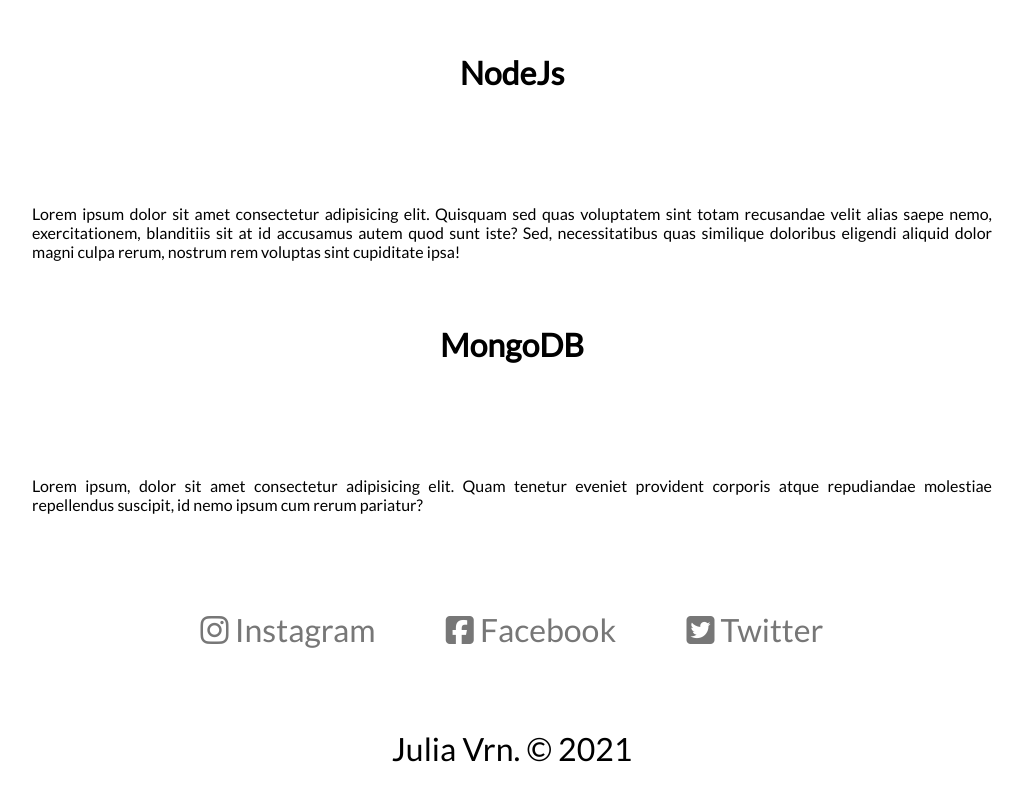
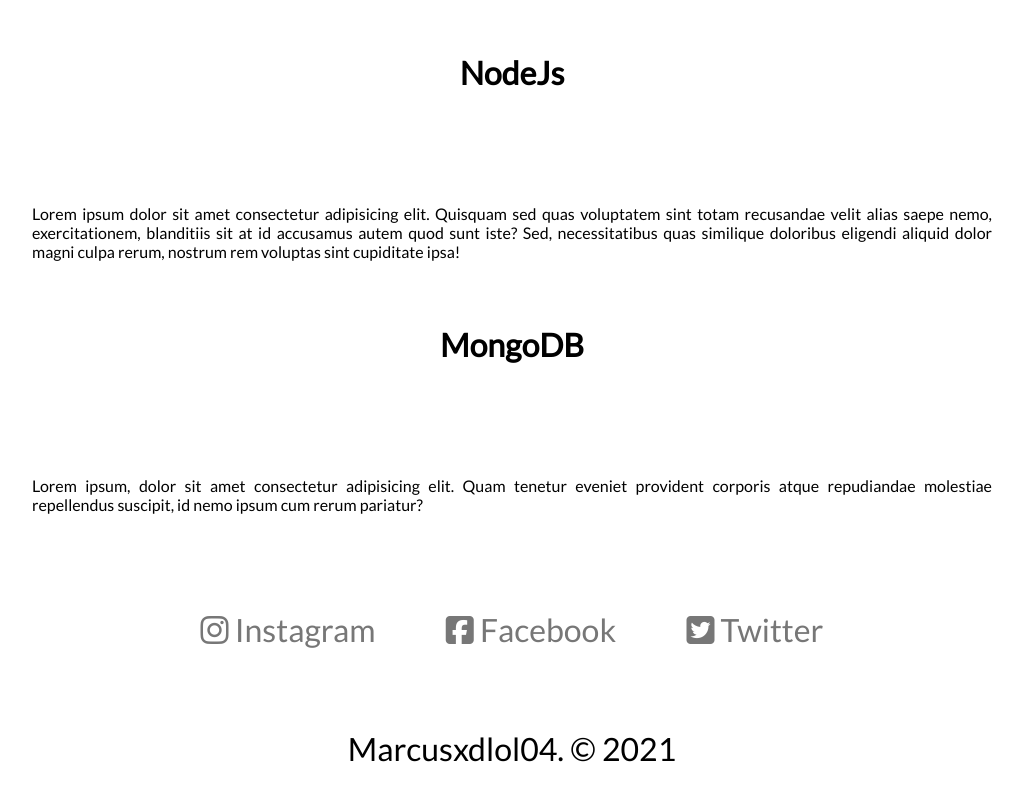
Before and after one commit to MarcusTo/ResponsiveTask, a plain HTML site: page index.html in a window 1280 px wide. Shown: the part 1205-2005 px from the top of the page, without its empty margins (128-1151 px from the left). Drawn offline with Linux system fonts and the light colour scheme.

Commit message:
Second commit

```diff
--- a/index.html
+++ b/index.html
@@ -60,7 +60,7 @@
                 <li><a href="#"><i class="fab fa-twitter-square"></i> Twitter</a></li>
 
             </ul>
-            <p>Julia Vrn. &#169; 2021</p>
+            <p>Marcusxdlol04. &#169; 2021</p>
         </div>
     </div>
 </body>
```
